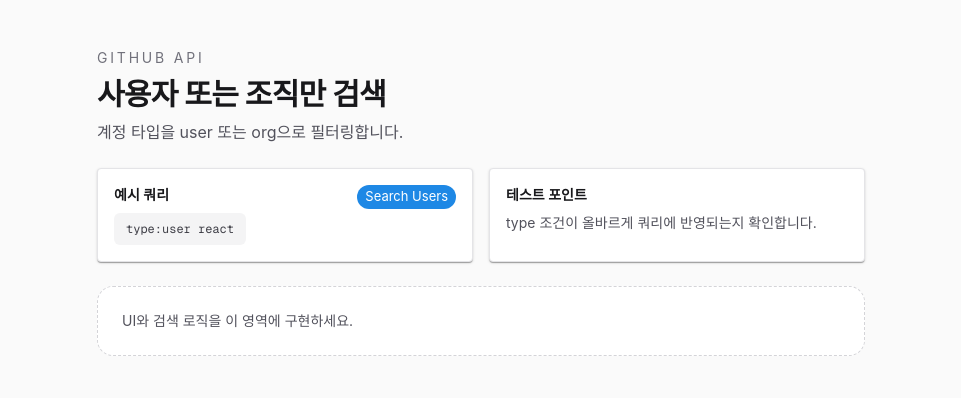
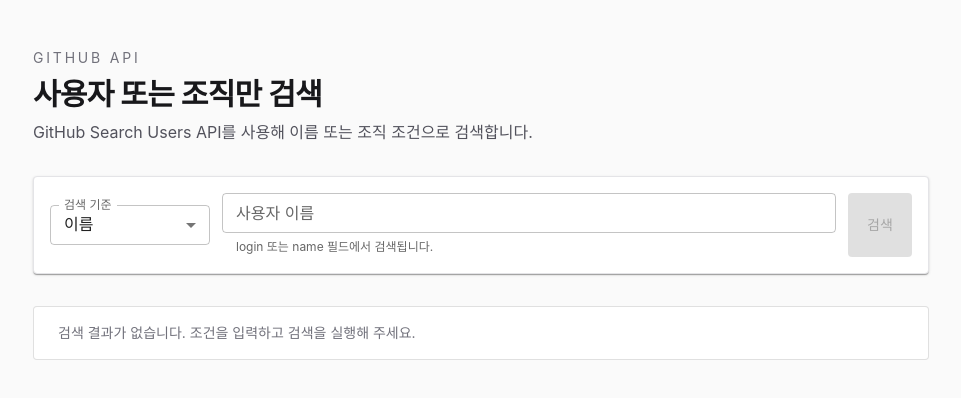
Before and after one commit to smboy86/resume-202601-aladin, a Next.js app: page /search/type in a window 1280 px wide. Shown: the top 398 px of the page, without its empty margins (159-1120 px from the left). Built offline with nearby package versions, Linux system fonts and the light colour scheme; what @mui/material-nextjs would draw is missing.

Commit message:
WIP: 이름/조직으로 기본 검색 api

```diff
--- /dev/null
+++ b/src/app/api/github/search-users/route.ts
@@ -0,0 +1,39 @@
+import { NextResponse } from 'next/server';
+
+export async function GET(request: Request) {
+  const { searchParams } = new URL(request.url);
+  const query = searchParams.get('q');
+  const perPage = searchParams.get('per_page') ?? '10';
+  const page = searchParams.get('page') ?? '1';
+
+  if (!query) {
+    return NextResponse.json({ message: 'q 파라미터가 필요합니다.' }, { status: 400 });
+  }
+
+  const baseUrl = process.env.GITHUB_API_BASE_URL;
+  if (!baseUrl) {
+    return NextResponse.json({ message: 'GITHUB_API_BASE_URL이 설정되어 있지 않습니다.' }, { status: 500 });
+  }
+
+  const token = process.env.GITHUB_TOKEN;
+  if (!token) {
+    return NextResponse.json({ message: 'GITHUB_TOKEN이 설정되어 있지 않습니다.' }, { status: 500 });
+  }
+
+  const url = new URL('/search/users', baseUrl);
+  url.searchParams.set('q', query);
+  url.searchParams.set('per_page', perPage);
+  url.searchParams.set('page', page);
+
+  const response = await fetch(url.toString(), {
+    headers: {
+      Accept: 'application/vnd.github+json',
+      Authorization: `token ${token}`,
+      'X-GitHub-Api-Version': '2022-11-28',
+    },
+    cache: 'no-store',
+  });
+
+  const data = await response.json();
+  return NextResponse.json(data, { status: response.status });
+}
--- a/src/app/search/type/page.tsx
+++ b/src/app/search/type/page.tsx
@@ -1,16 +1,162 @@
-import SearchTemplate from '../_components/SearchTemplate';
+'use client';
 
-export const metadata = {
-  title: 'Github API - 사용자/조직 필터',
+import { useMemo, useState } from 'react';
+import {
+  Avatar,
+  Button,
+  Divider,
+  List,
+  ListItem,
+  ListItemAvatar,
+  ListItemText,
+  MenuItem,
+  Paper,
+  TextField,
+} from '@mui/material';
+
+type SearchMode = 'name' | 'org';
+
+type GithubUser = {
+  id: number;
+  login: string;
+  avatar_url: string;
+  html_url: string;
+  type: string;
+};
+
+type SearchResponse = {
+  total_count: number;
+  items: GithubUser[];
 };
 
 export default function SearchTypePage() {
+  const [mode, setMode] = useState<SearchMode>('name');
+  const [query, setQuery] = useState('');
+  const [loading, setLoading] = useState(false);
+  const [error, setError] = useState('');
+  const [results, setResults] = useState<GithubUser[]>([]);
+
+  const helperText = useMemo(
+    () =>
+      mode === 'name'
+        ? 'login 또는 name 필드에서 검색됩니다.'
+        : 'org:조직명 조건으로 사용자/조직을 찾습니다.',
+    [mode],
+  );
+
+  const buildQuery = (value: string) => {
+    const trimmed = value.trim();
+    if (!trimmed) return '';
+    if (mode === 'org') {
+      return `org:${trimmed}`;
+    }
+    return `in:login in:name ${trimmed}`;
+  };
+
+  const handleSearch = async () => {
+    const built = buildQuery(query);
+    if (!built) return;
+    setLoading(true);
+    setError('');
+    try {
+      //  https://api.github.com/search/users?q=language:python&sort=repositories&order=asc
+      const response = await fetch(
+        `${process.env.NEXT_PUBLIC_GITHUB_API_BASE_URL}/search/users?q=${encodeURIComponent(built)}&per_page=10&page=1`,
+      );
+      if (!response.ok) {
+        throw new Error('검색 요청에 실패했습니다.');
+      }
+      const data = (await response.json()) as SearchResponse;
+      setResults(data.items ?? []);
+    } catch (err) {
+      setError(err instanceof Error ? err.message : '알 수 없는 오류가 발생했습니다.');
+      setResults([]);
+    } finally {
+      setLoading(false);
+    }
+  };
+
   return (
-    <SearchTemplate
-      title='사용자 또는 조직만 검색'
-      description='계정 타입을 user 또는 org으로 필터링합니다.'
-      queryExample='type:user react'
-      hint='type 조건이 올바르게 쿼리에 반영되는지 확인합니다.'
-    />
+    <div className='min-h-screen bg-zinc-50 px-6 py-12 text-zinc-900 sm:px-10 dark:bg-zinc-950 dark:text-zinc-50'>
+      <main className='mx-auto flex w-full max-w-4xl flex-col gap-8'>
+        <header className='space-y-2'>
+          <p className='text-sm tracking-[0.2em] text-zinc-500 uppercase dark:text-zinc-400'>Github API</p>
+          <h1 className='text-3xl font-semibold tracking-tight'>사용자 또는 조직만 검색</h1>
+          <p className='text-base text-zinc-600 dark:text-zinc-400'>
+            GitHub Search Users API를 사용해 이름 또는 조직 조건으로 검색합니다.
+          </p>
+        </header>
+
+        <Paper className='rounded-2xl border border-zinc-200 p-4 shadow-sm dark:border-zinc-800 dark:bg-zinc-900'>
+          <div className='flex flex-col gap-3 sm:flex-row sm:items-center'>
+            <TextField
+              select
+              size='small'
+              label='검색 기준'
+              value={mode}
+              onChange={(event) => setMode(event.target.value as SearchMode)}
+              className='sm:w-40'>
+              <MenuItem value='name'>이름</MenuItem>
+              <MenuItem value='org'>조직</MenuItem>
+            </TextField>
+            <TextField
+              size='small'
+              label={mode === 'name' ? '사용자 이름' : '조직 이름'}
+              placeholder={mode === 'name' ? '예: octocat' : '예: github'}
+              value={query}
+              onChange={(event) => setQuery(event.target.value)}
+              className='flex-1'
+              helperText={helperText}
+            />
+            <Button
+              variant='contained'
+              color='primary'
+              onClick={handleSearch}
+              disabled={loading || !query.trim()}
+              className='sm:self-stretch'>
+              {loading ? '검색 중...' : '검색'}
+            </Button>
+          </div>
+        </Paper>
+
+        <Paper className='overflow-hidden' elevation={0} variant='outlined'>
+          {error && <p className='px-6 py-4 text-sm text-red-600'>{error}</p>}
+          {!error && results.length === 0 && (
+            <p className='px-6 py-4 text-sm text-zinc-500 dark:text-zinc-400'>
+              검색 결과가 없습니다. 조건을 입력하고 검색을 실행해 주세요.
+            </p>
+          )}
+          {results.length > 0 && (
+            <List disablePadding>
+              {results.map((user, index) => (
+                <div key={user.id}>
+                  <ListItem className='px-6 py-4'>
+                    <ListItemAvatar>
+                      <Avatar src={user.avatar_url} alt={user.login} />
+                    </ListItemAvatar>
+                    <ListItemText
+                      primary={user.login}
+                      secondary={
+                        <a
+                          className='text-sm text-zinc-500 hover:underline dark:text-zinc-400'
+                          href={user.html_url}
+                          target='_blank'
+                          rel='noreferrer'>
+                          {user.html_url}
+                        </a>
+                      }
+                    />
+                    <span className='text-xs tracking-wide text-zinc-500 uppercase dark:text-zinc-400'>
+                      {user.type}
+                    </span>
+                  </ListItem>
+                  {index < results.length - 1 && <Divider />}
+                </div>
+              ))}
+            </List>
+          )}
+        </Paper>
+      </main>
+    </div>
   );
 }
```
